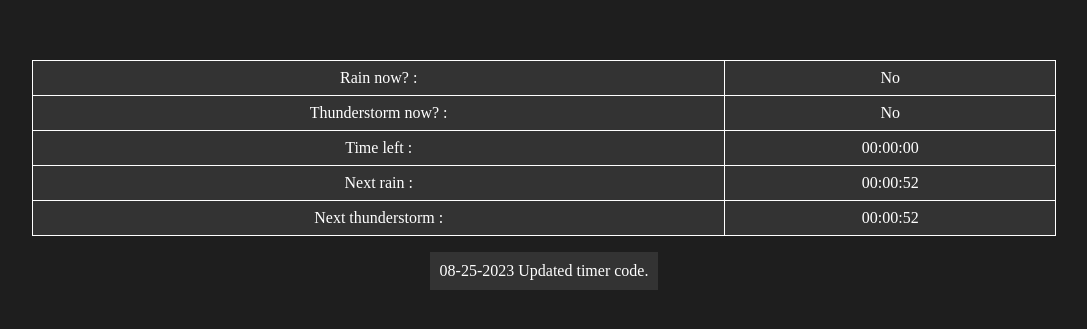
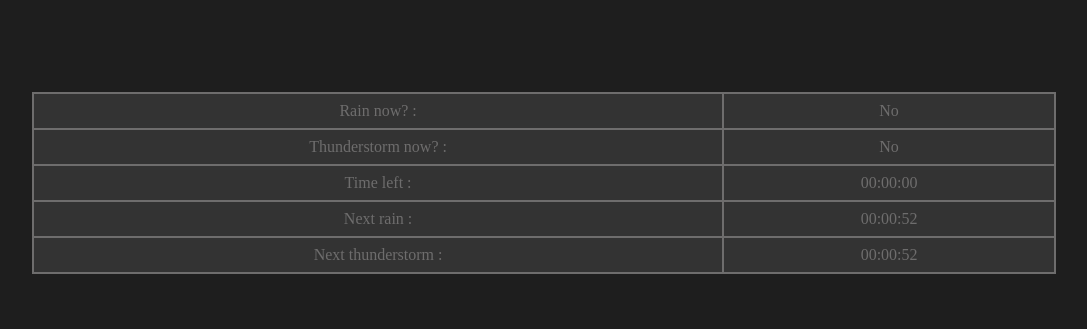
Before and after one commit to ethanlunch/ethanlunch.github.io, a plain HTML site: page index.html in a window 1280 px wide. Shown: the part 217-546 px from the top of the page, without its empty margins (96-1183 px from the left). Drawn offline with Linux system fonts and the light colour scheme.

Commit message:
Update index.html

```diff
--- a/index.html
+++ b/index.html
@@ -18,12 +18,12 @@
         table {
             text-align: center;
             background-color: #333; /* Dark table background color */
-            color: #ffffff; /* Light table text color */
+            color: #6e6d6d; /* Light table text color */
             border-collapse: collapse;
             width: 80%; /* Adjust the width as needed */
         }
         table, td, th {
-            border: 1px solid #ffffff; /* Light border color */
+            border: 2px solid #6e6d6d; /* Light border color */
             padding: 8px;
         }
         p {
@@ -58,7 +58,7 @@
             </tr>
         </tbody>
     </table>
-    <p>08-25-2023 Updated timer code.</p>
+
     <script>
         // ... (your JavaScript code remains unchanged)
     </script>
```
